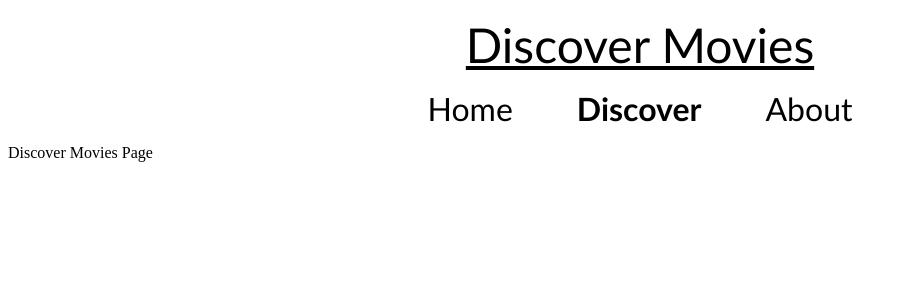
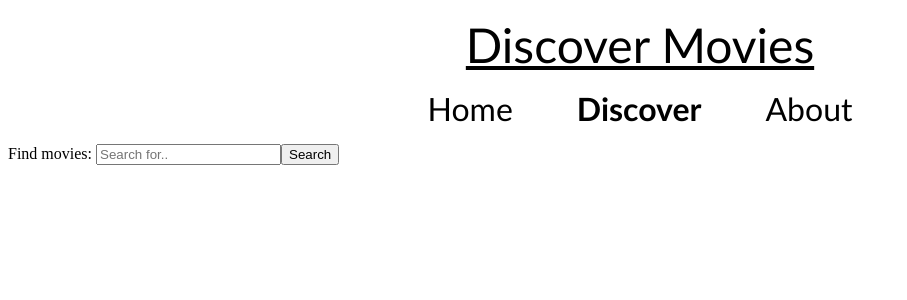
Before and after one commit to TSKraak/discover-movies, a React (Create React App) app: page /discover in a window 1280 px wide. Shown: the top 300 px of the page, without its empty margins (0-907 px from the left). Built offline with nearby package versions, Linux system fonts and the light colour scheme.

Commit message:
Added search form with functions

```diff
--- a/src/pages/DiscoverMoviesPage.js
+++ b/src/pages/DiscoverMoviesPage.js
@@ -1,9 +1,44 @@
-import React from "react";
+import React, { useState } from "react";
 
 export default function DiscoverMoviesPage() {
+  const [searchText, setSearchText] = useState(
+    localStorage.getItem("name") || ""
+  );
+  // console.log("searchText:", searchText);
+
+  const searchMovies = (event) => {
+    // console.log("What is event?", event);
+    event.preventDefault(); // in case of using a <form> this is needed to prevent refreshing
+    localStorage.setItem("name", event.target.value);
+    setSearchText(event.target.value);
+  };
+
+  const search = (text) => {
+    // If App.js would fetch the data you would use this function
+    // console.log("What is text?", text);
+    // findMovies(text);
+    localStorage.removeItem("name");
+    setSearchText("");
+  };
+
   return (
     <div>
-      <p>Discover Movies Page</p>
+      <form>
+        <label>Find movies: </label>
+        <input
+          value={searchText}
+          placeholder="Search for.."
+          onChange={searchMovies}
+        />
+        <input type="submit" value="Search" onClick={search} />
+      </form>
+      {/* <input
+        type="text"
+        placeholder="Search for.."
+        value={searchText}
+        onChange={searchMovies}
+      />
+      <button onClick={search}>Search</button>{" "} */}
     </div>
   );
 }
```
Also changed, not shown: src/App.js (+8 -0 lines).
